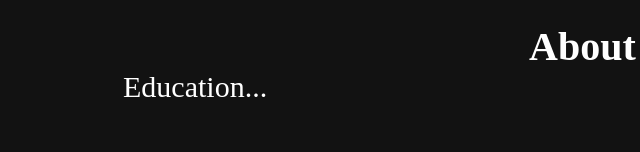
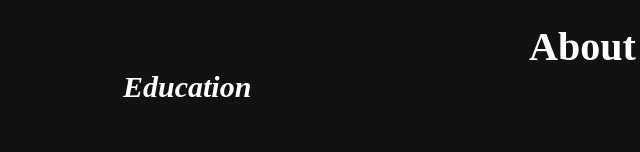
Before and after one commit to mahogayasmith/mahoga_newsite, a plain HTML site: page index.html in a window 1280 px wide. Shown: the part 648-800 px from the top of the page, 27-667 px from the left. Drawn offline with Linux system fonts and the light colour scheme.

Commit message:
Add files via upload

```diff
--- a/index.html
+++ b/index.html
@@ -52,7 +52,7 @@
 
     <div class="section2">
        <div class="abt">About me</div>
-       <a href="" class="edu">Education...</a>
+       <a href="" class="edu"><b><i>Education</i></b></a>
 
 
     </div>
```
